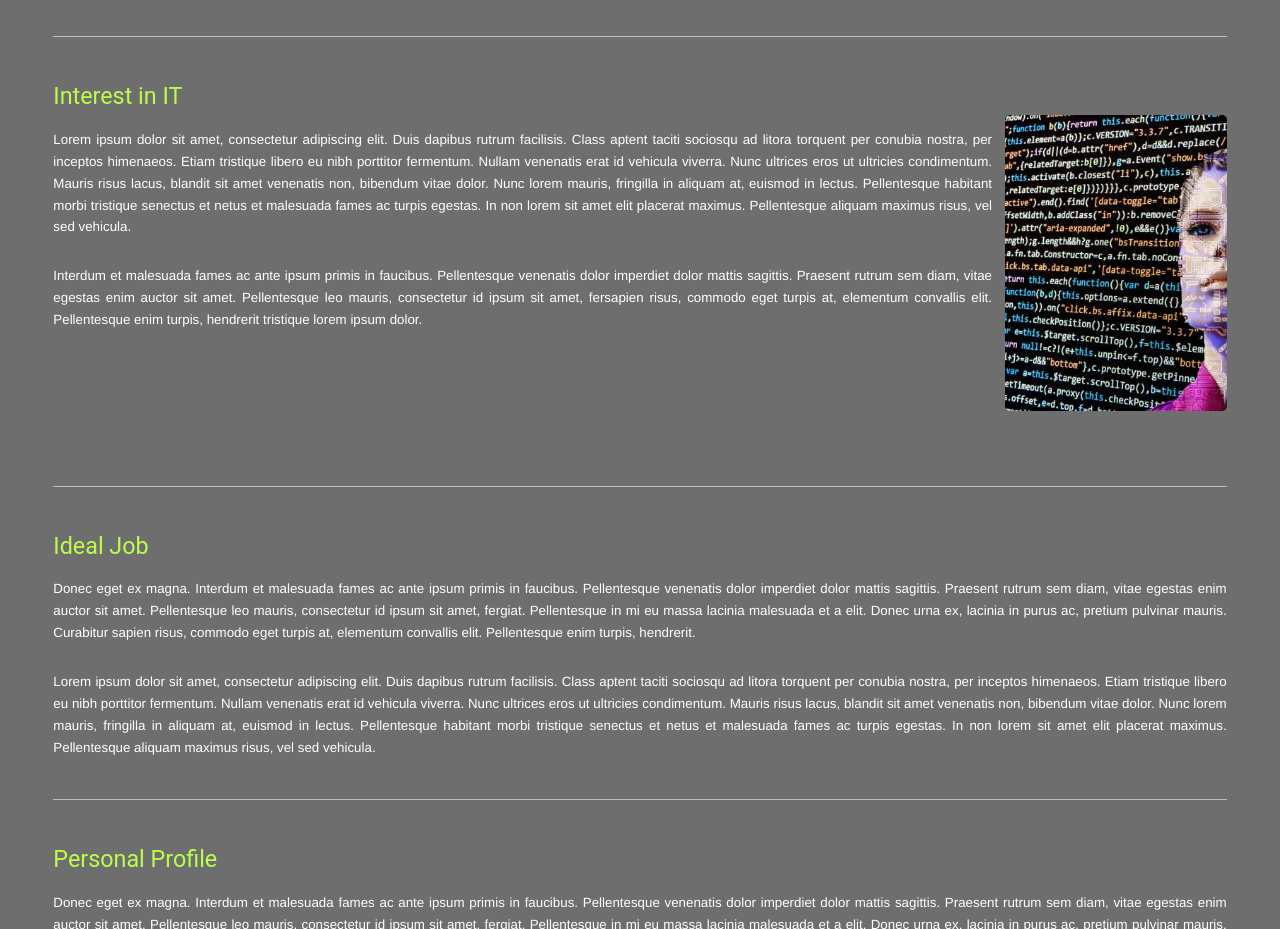
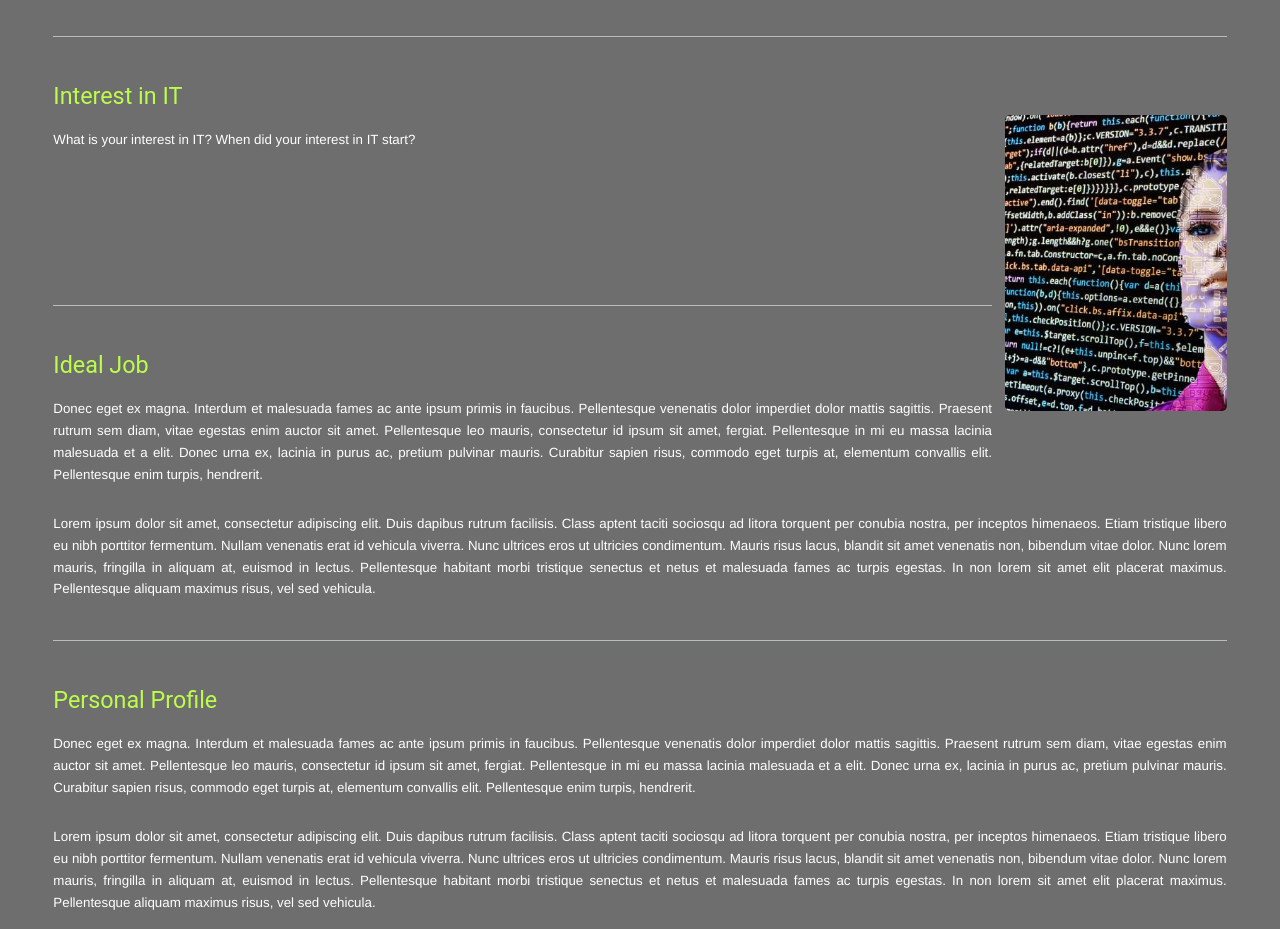
Before and after one commit to emre-erdogan-student/COSC1078-IIT-A1, a plain HTML site: page index.html in a window 1280 px wide. Shown: the part 880-1809 px from the top of the page. Drawn offline with Linux system fonts and the light colour scheme.

Commit message:
Update index.html

```diff
--- a/index.html
+++ b/index.html
@@ -67,8 +67,8 @@
 
 									<h2>Interest in IT </h2>
 									<span class="image right"><img src="interest-in-it-photo.jpg" alt="" /></span>
-									<p>Lorem ipsum dolor sit amet, consectetur adipiscing elit. Duis dapibus rutrum facilisis. Class aptent taciti sociosqu ad litora torquent per conubia nostra, per inceptos himenaeos. Etiam tristique libero eu nibh porttitor fermentum. Nullam venenatis erat id vehicula viverra. Nunc ultrices eros ut ultricies condimentum. Mauris risus lacus, blandit sit amet venenatis non, bibendum vitae dolor. Nunc lorem mauris, fringilla in aliquam at, euismod in lectus. Pellentesque habitant morbi tristique senectus et netus et malesuada fames ac turpis egestas. In non lorem sit amet elit placerat maximus. Pellentesque aliquam maximus risus, vel sed vehicula.</p>
-									<p>Interdum et malesuada fames ac ante ipsum primis in faucibus. Pellentesque venenatis dolor imperdiet dolor mattis sagittis. Praesent rutrum sem diam, vitae egestas enim auctor sit amet. Pellentesque leo mauris, consectetur id ipsum sit amet, fersapien risus, commodo eget turpis at, elementum convallis elit. Pellentesque enim turpis, hendrerit tristique lorem ipsum dolor.</p>
+									<p>What is your interest in IT? When did your interest in IT start?</p>
+									<p></p>
                   <br>
 									<br>
 									<br>
```
